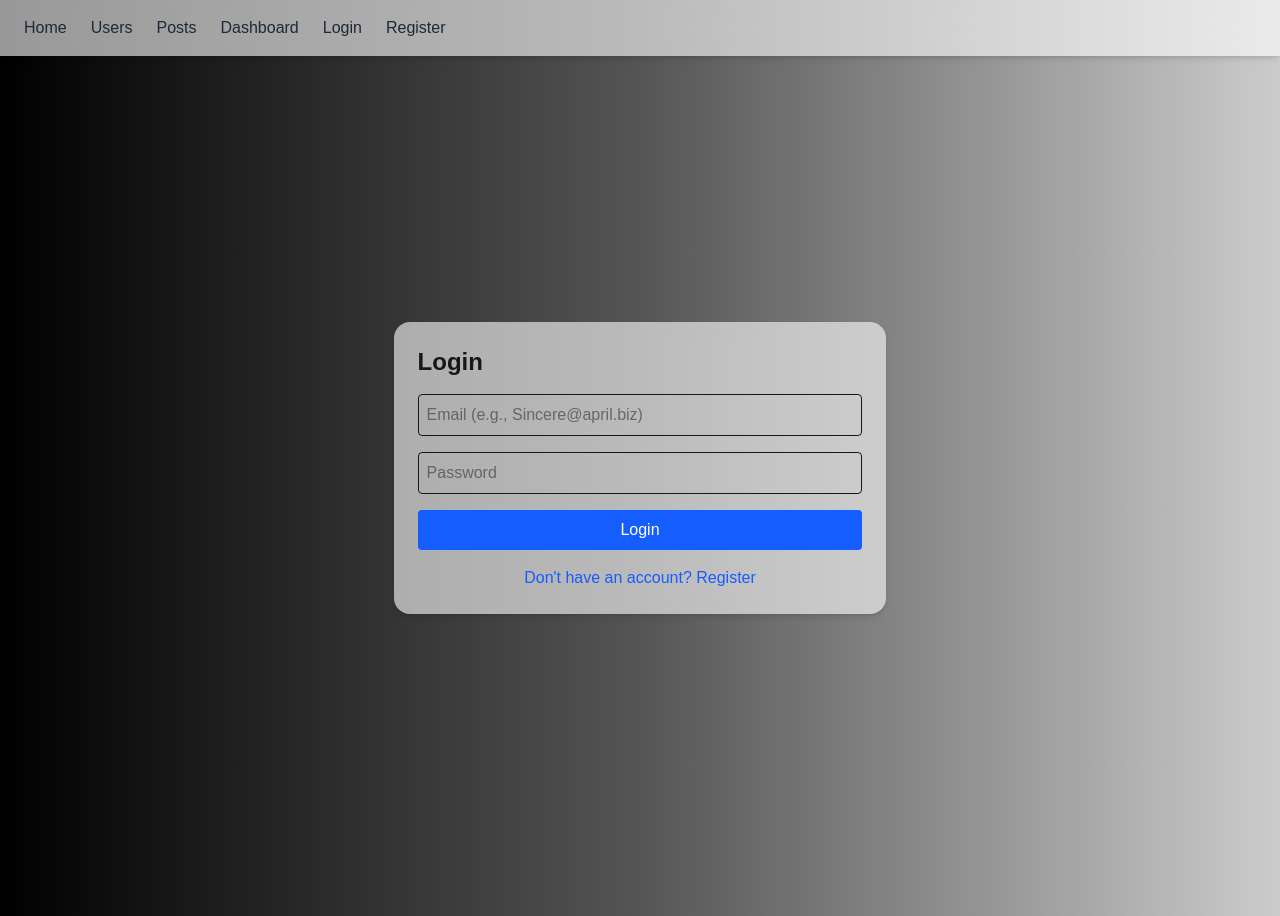
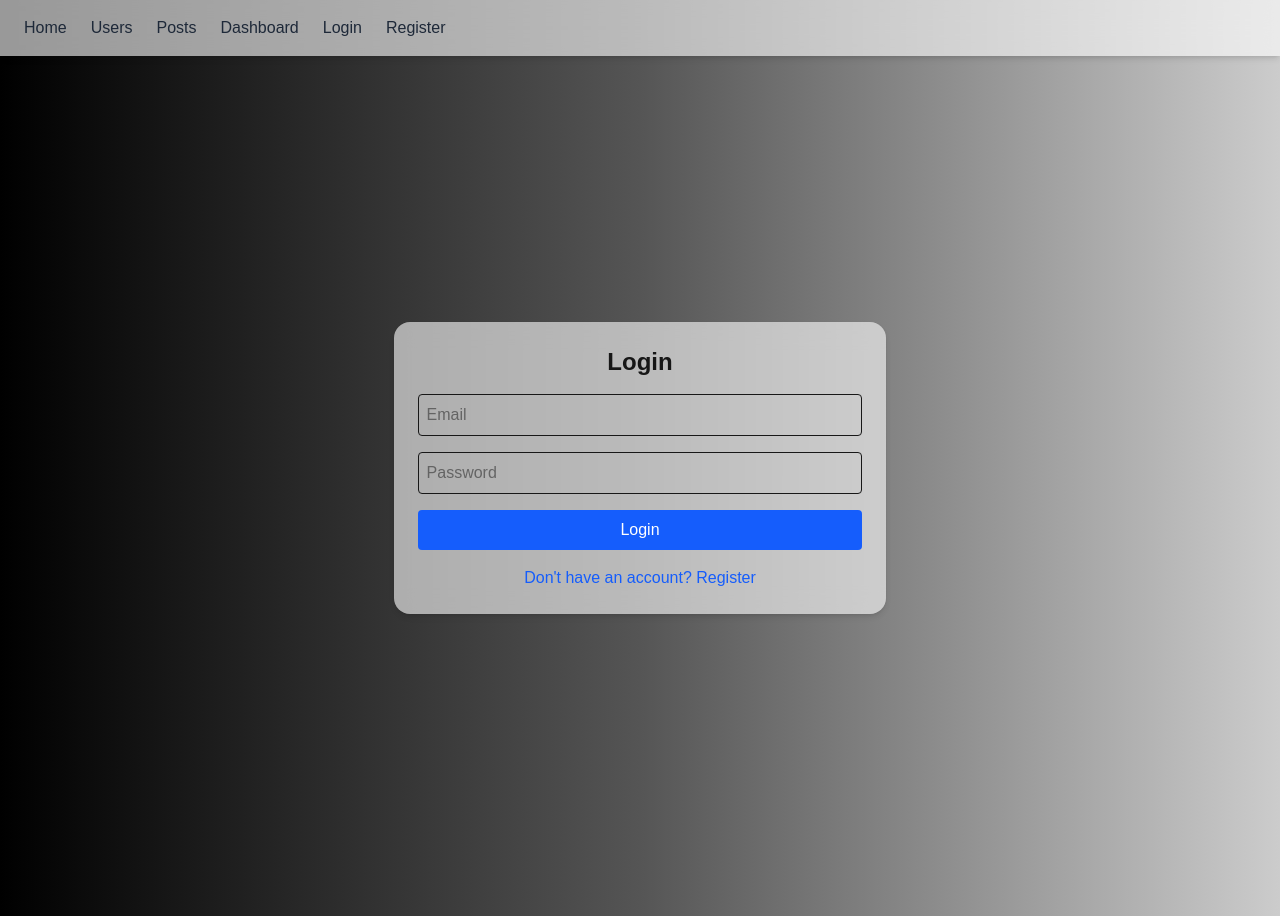
Before and after one commit to joloLG/appdevprojectapp_g6, a Next.js app: page / in a window 1280 px wide. Built offline with nearby package versions, Linux system fonts and the light colour scheme.

Commit message:
Update page.tsx

```diff
--- a/src/app/page.tsx
+++ b/src/app/page.tsx
@@ -69,13 +69,13 @@ export default function LoginPage() {
   return (
     <div className="flex justify-center items-center h-screen">
       <div className="p-6 w-[40%] bg-white/60 backdrop-blur-md rounded-2xl shadow-md">
-        <h1 className="text-2xl font-bold mb-4">Login</h1>
+        <h1 className="text-2xl flex justify-center font-bold mb-4">Login</h1>
         <form onSubmit={handleLogin} className="space-y-4">
           <input
             type="email"
             value={email}
             onChange={e => setEmail(e.target.value)}
-            placeholder="Email (e.g., Sincere@april.biz)"
+            placeholder="Email"
             className="w-full border p-2 rounded"
           />
           <input
```
